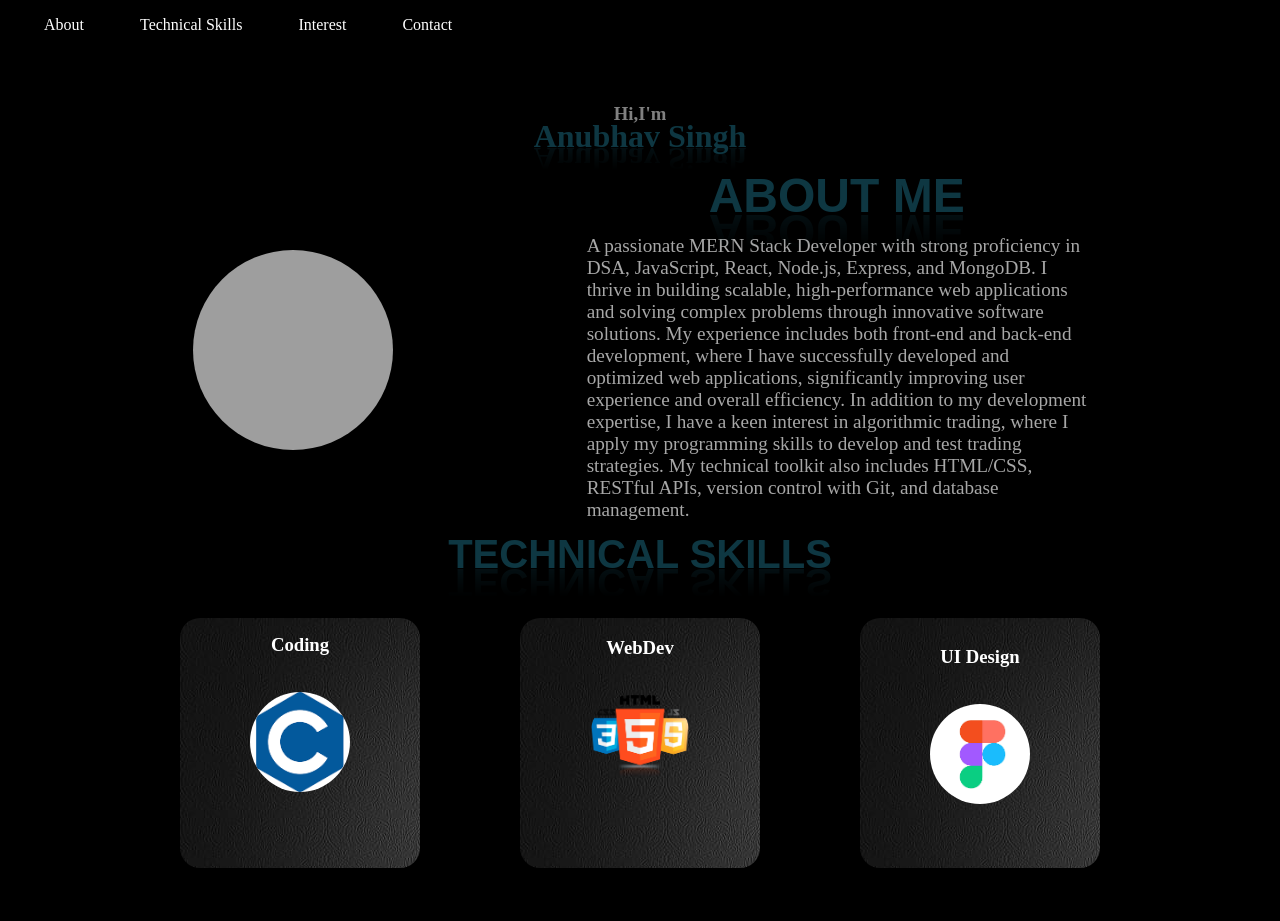
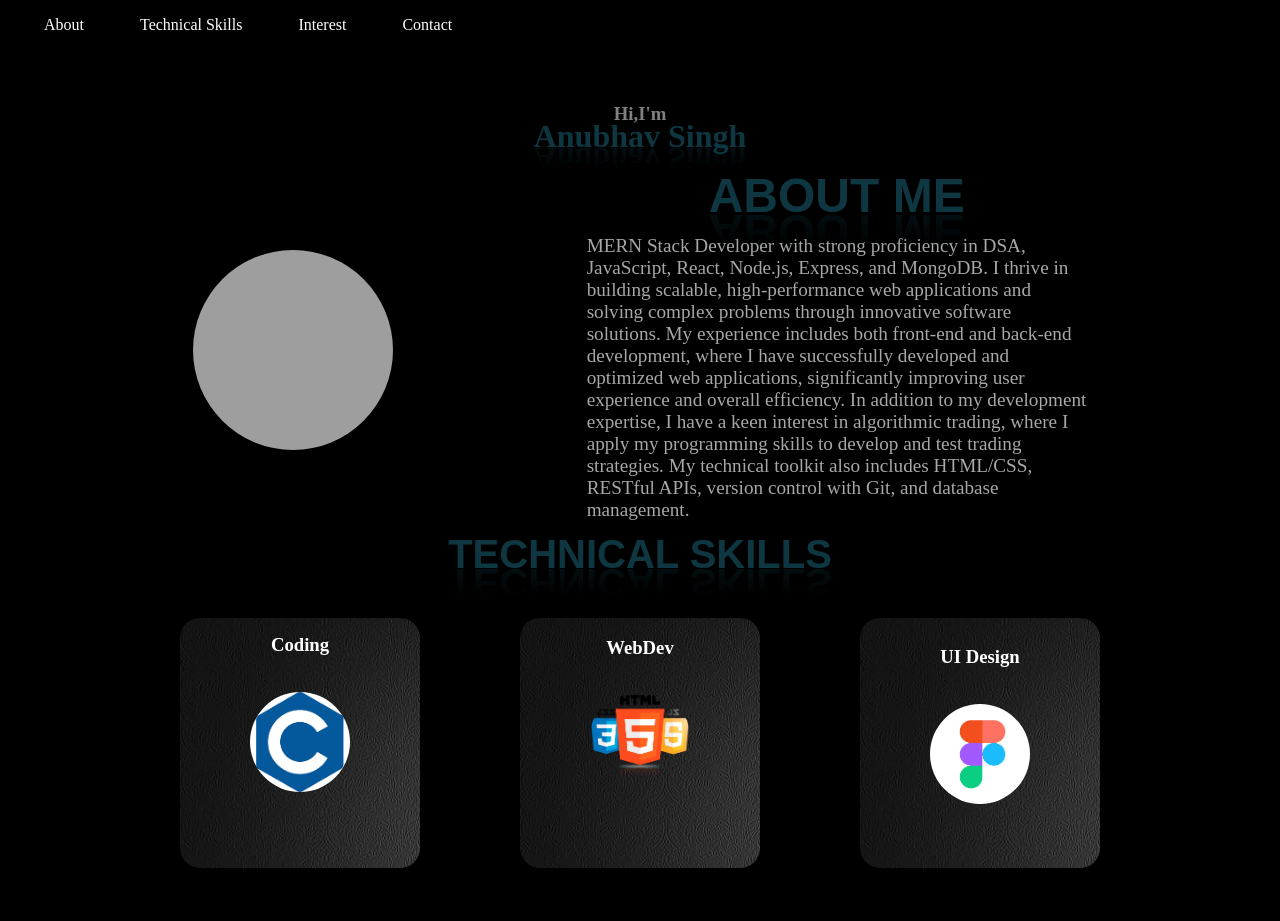
Before and after one commit to Anubhav9899/anubhav-portfolio, a plain HTML site: page index.html in a window 1280 px wide. Shown: the top 921 px of the page. Drawn offline with Linux system fonts and the light colour scheme; grey boxes are pictures that could not be loaded.

Commit message:
Update index.html

```diff
--- a/index.html
+++ b/index.html
@@ -31,7 +31,7 @@
         <div id="aboutme" class="ii">
             <h3 class="tubelight">About Me</h3
                 ><br>
-            <p class="about">A passionate MERN Stack Developer with strong proficiency in DSA, JavaScript, React, Node.js, Express, and MongoDB. I thrive in building scalable, high-performance web applications and solving complex problems through innovative software solutions. My experience includes both front-end and back-end development, where I have successfully developed and optimized web applications, significantly improving user experience and overall efficiency. In addition to my development expertise, I have a keen interest in algorithmic trading, where I apply my programming skills to develop and test trading strategies. My technical toolkit also includes HTML/CSS, RESTful APIs, version control with Git, and database management.
+            <p class="about"> MERN Stack Developer with strong proficiency in DSA, JavaScript, React, Node.js, Express, and MongoDB. I thrive in building scalable, high-performance web applications and solving complex problems through innovative software solutions. My experience includes both front-end and back-end development, where I have successfully developed and optimized web applications, significantly improving user experience and overall efficiency. In addition to my development expertise, I have a keen interest in algorithmic trading, where I apply my programming skills to develop and test trading strategies. My technical toolkit also includes HTML/CSS, RESTful APIs, version control with Git, and database management.
             </p>
         </div>
     </div>
```
